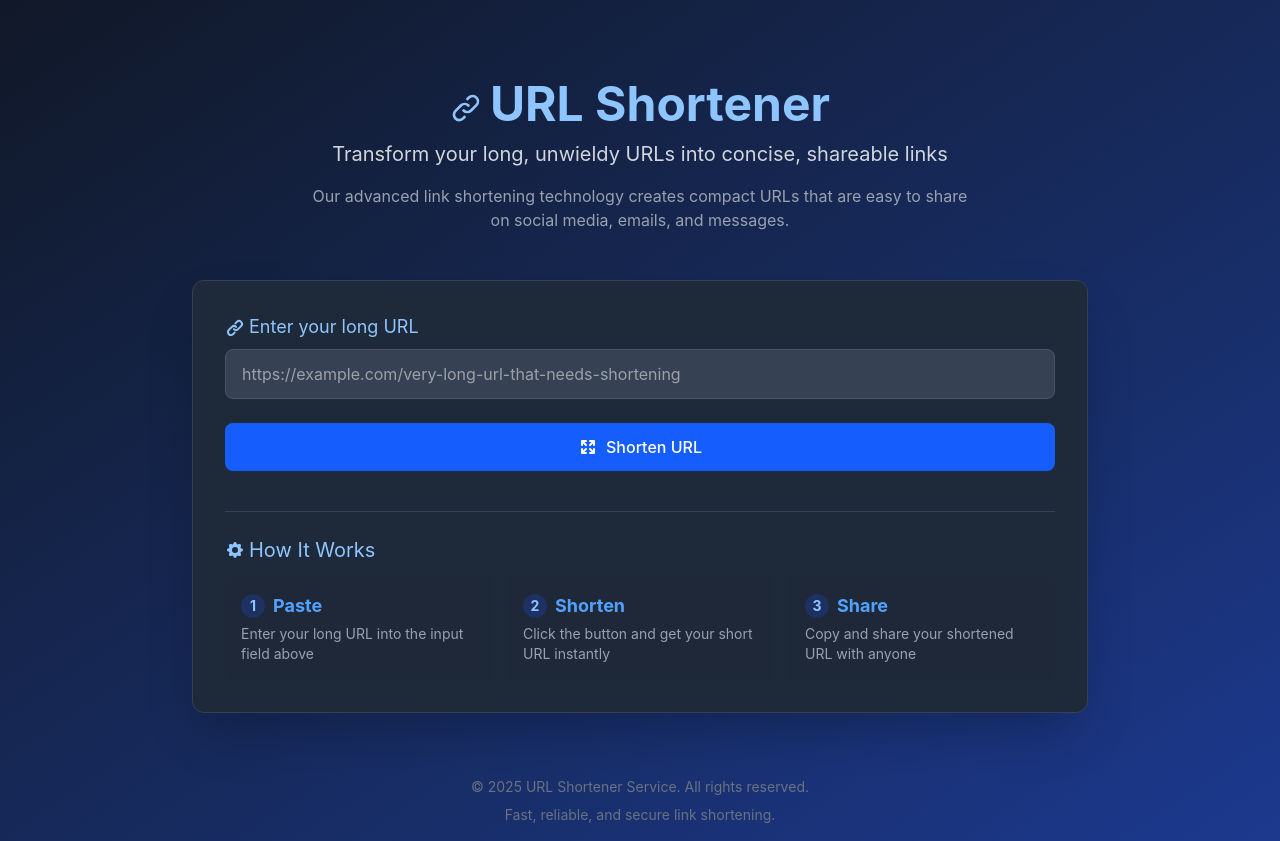
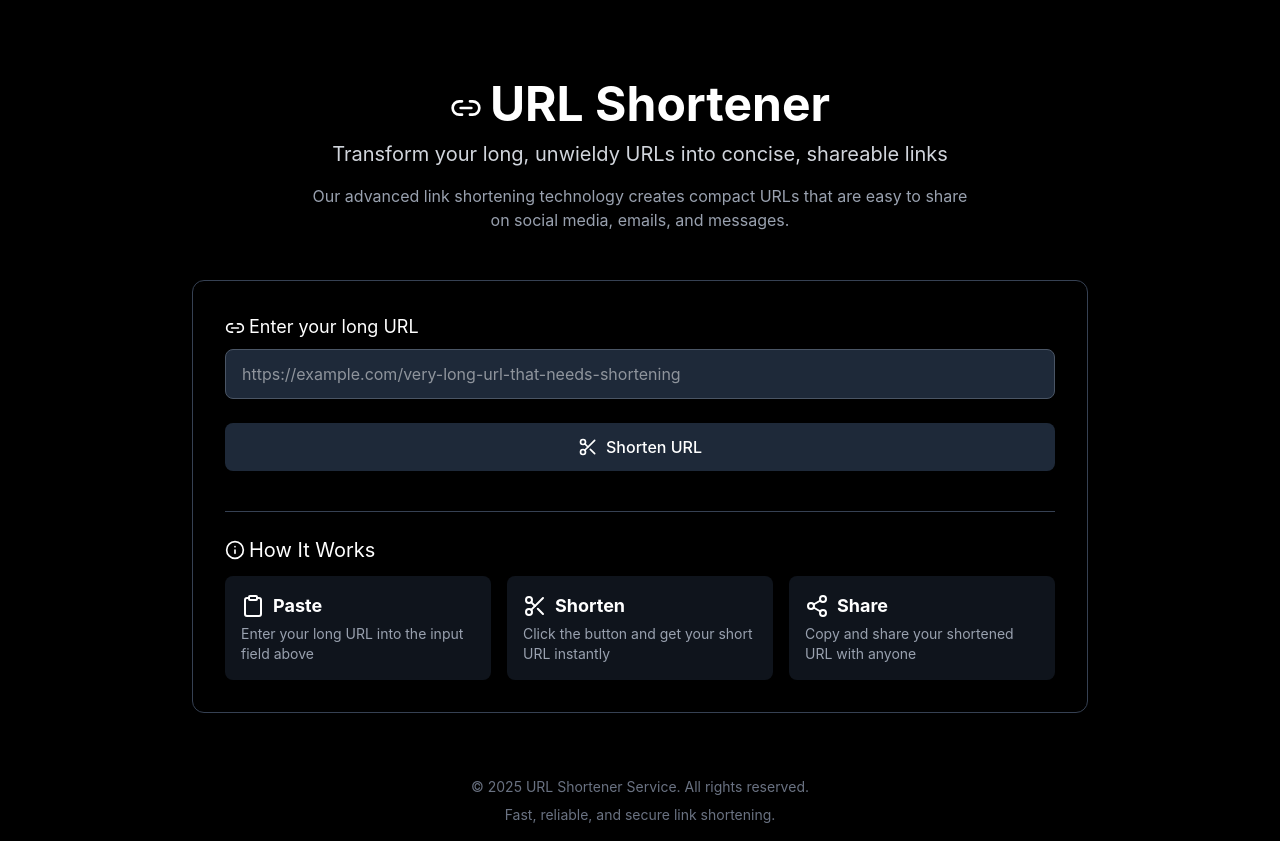
Before and after one commit to Luciferair/link-shortner, a React (Vite) app: page / in a window 1280 px wide. Built offline with nearby package versions, Linux system fonts and the light colour scheme.

Commit message:
improve the styling

```diff
--- a/package.json
+++ b/package.json
@@ -12,6 +12,7 @@
   "dependencies": {
     "@tailwindcss/vite": "^4.0.9",
     "framer-motion": "^12.4.7",
+    "lucide-react": "^0.477.0",
     "react": "^19.0.0",
     "react-dom": "^19.0.0",
     "react-router-dom": "^7.2.0",
--- a/src/pages/Home.tsx
+++ b/src/pages/Home.tsx
@@ -1,4 +1,17 @@
 import { useState, useEffect } from 'react'
+import {
+  Link2,
+  AlertCircle,
+  Loader2,
+  ExternalLink,
+  Copy,
+  Check,
+  Clipboard,
+  Scissors,
+  Share2,
+  Clock,
+  Info
+} from 'lucide-react'
 
 function Home() {
   const [url, setUrl] = useState('')
@@ -8,25 +21,23 @@ function Home() {
   const [toast, setToast] = useState({ show: false, message: '', type: '' })
   const [copied, setCopied] = useState(false)
 
-
   useEffect(() => {
     if (toast.show) {
       const timer = setTimeout(() => {
-        setToast({ show: false, message: '', type: '' });
-      }, 3000);
-      return () => clearTimeout(timer);
+        setToast({ show: false, message: '', type: '' })
+      }, 3000)
+      return () => clearTimeout(timer)
     }
-  }, [toast]);
-
+  }, [toast])
 
   useEffect(() => {
     if (copied) {
       const timer = setTimeout(() => {
-        setCopied(false);
-      }, 1500);
-      return () => clearTimeout(timer);
+        setCopied(false)
+      }, 1500)
+      return () => clearTimeout(timer)
     }
-  }, [copied]);
+  }, [copied])
 
   const handleShorten = async () => {
     if (!url) {
@@ -46,9 +57,9 @@ function Home() {
       const response = await fetch('http://localhost:8080/shorten', {
         method: 'POST',
         headers: {
-          'Content-Type': 'application/json',
+          'Content-Type': 'application/json'
         },
-        body: JSON.stringify({ URL: url }),
+        body: JSON.stringify({ URL: url })
       })
 
       const data = await response.json()
@@ -58,8 +69,8 @@ function Home() {
       }
 
       setShortUrl(data.ShortURL)
-    } catch (err: any) {
-      setError(err.message || 'Something went wrong')
+    } catch (err) {
+      setError(err instanceof Error ? err.message : 'Something went wrong')
     } finally {
       setLoading(false)
     }
@@ -68,11 +79,11 @@ function Home() {
   const handleCopy = () => {
     navigator.clipboard.writeText(shortUrl)
       .then(() => {
-        setCopied(true);
-        setToast({ show: true, message: 'URL copied to clipboard!', type: 'success' });
+        setCopied(true)
+        setToast({ show: true, message: 'URL copied to clipboard!', type: 'success' })
       })
       .catch(() => {
-        setToast({ show: true, message: 'Failed to copy', type: 'error' });
+        setToast({ show: true, message: 'Failed to copy', type: 'error' })
       })
   }
 
@@ -81,10 +92,9 @@ function Home() {
   }
 
   return (
-    <div className="min-h-screen bg-gradient-to-br from-gray-900 to-blue-900 p-3 md:p-4 text-gray-200">
-
+    <div className="min-h-screen bg-black p-3 md:p-4 text-white">
       {toast.show && (
-        <div className={`fixed top-4 right-4 px-4 py-2 rounded-md shadow-lg transition-all duration-300 transform translate-x-0 z-50 ${toast.type === 'success' ? 'bg-green-600' : 'bg-red-600'
+        <div className={`fixed top-4 right-4 px-4 py-2 rounded-md shadow-lg transition-all duration-300 z-50 ${toast.type === 'success' ? 'bg-green-600' : 'bg-red-600'
           }`}>
           {toast.message}
         </div>
@@ -92,74 +102,64 @@ function Home() {
 
       <div className="max-w-4xl mx-auto pt-8 md:pt-16">
         <div className="text-center mb-8 md:mb-12">
-          <h1 className="text-4xl md:text-5xl font-bold text-blue-300 mb-2 md:mb-3">
-            <svg xmlns="http://www.w3.org/2000/svg" className="h-8 w-8 inline-block mr-2" fill="none" viewBox="0 0 24 24" stroke="currentColor">
-              <path strokeLinecap="round" strokeLinejoin="round" strokeWidth={2} d="M13.828 10.172a4 4 0 00-5.656 0l-4 4a4 4 0 105.656 5.656l1.102-1.101m-.758-4.899a4 4 0 005.656 0l4-4a4 4 0 00-5.656-5.656l-1.1 1.1" />
-            </svg>
+          <h1 className="text-4xl md:text-5xl font-bold text-white mb-2 md:mb-3">
+            <Link2 className="h-8 w-8 inline-block mr-2" />
             URL Shortener
           </h1>
-          <p className="text-gray-300 text-lg md:text-xl">Transform your long, unwieldy URLs into concise, shareable links</p>
+          <p className="text-gray-300 text-lg md:text-xl">
+            Transform your long, unwieldy URLs into concise, shareable links
+          </p>
           <div className="mt-3 md:mt-4 mx-auto max-w-2xl px-2">
-            <p className="text-gray-400 text-sm md:text-base">Our advanced link shortening technology creates compact URLs that are easy to share on social media, emails, and messages.</p>
+            <p className="text-gray-400 text-sm md:text-base">
+              Our advanced link shortening technology creates compact URLs that are easy to share on social media, emails, and messages.
+            </p>
           </div>
         </div>
 
-        <div className="bg-gray-800 rounded-xl shadow-2xl p-4 md:p-8 border border-gray-700 transition-all hover:shadow-blue-900/20">
+        <div className="bg-black rounded-xl shadow-2xl p-4 md:p-8 border border-gray-700 transition-all hover:shadow-gray-700">
           <div className="mb-5 md:mb-6">
-            <label htmlFor="url" className="block text-blue-300 mb-2 text-base md:text-lg">
-              <svg xmlns="http://www.w3.org/2000/svg" className="h-5 w-5 inline-block mr-1" viewBox="0 0 20 20" fill="currentColor">
-                <path fillRule="evenodd" d="M12.586 4.586a2 2 0 112.828 2.828l-3 3a2 2 0 01-2.828 0 1 1 0 00-1.414 1.414 4 4 0 005.656 0l3-3a4 4 0 00-5.656-5.656l-1.5 1.5a1 1 0 101.414 1.414l1.5-1.5zm-5 5a2 2 0 012.828 0 1 1 0 101.414-1.414 4 4 0 00-5.656 0l-3 3a4 4 0 105.656 5.656l1.5-1.5a1 1 0 10-1.414-1.414l-1.5 1.5a2 2 0 11-2.828-2.828l3-3z" clipRule="evenodd" />
-              </svg>
+            <label htmlFor="url" className="block text-white mb-2 text-base md:text-lg">
+              <Link2 className="h-5 w-5 inline-block mr-1" />
               Enter your long URL
             </label>
             <input
               type="text"
               id="url"
-              className="w-full px-3 md:px-4 py-2 md:py-3 border border-gray-600 rounded-lg focus:outline-none focus:ring-2 focus:ring-blue-500 bg-gray-700 text-white text-sm md:text-base"
+              className="w-full px-3 md:px-4 py-2 md:py-3 border border-gray-600 rounded-lg focus:outline-none focus:ring-2 focus:ring-white bg-gray-800 text-white text-sm md:text-base"
               placeholder="https://example.com/very-long-url-that-needs-shortening"
               value={url}
               onChange={(e) => setUrl(e.target.value)}
             />
             {error && (
               <p className="text-red-400 mt-2 text-xs md:text-sm flex items-center">
-                <svg xmlns="http://www.w3.org/2000/svg" className="h-4 w-4 mr-1" viewBox="0 0 20 20" fill="currentColor">
-                  <path fillRule="evenodd" d="M18 10a8 8 0 11-16 0 8 8 0 0116 0zm-7 4a1 1 0 11-2 0 1 1 0 012 0zm-1-9a1 1 0 00-1 1v4a1 1 0 102 0V6a1 1 0 00-1-1z" clipRule="evenodd" />
-                </svg>
+                <AlertCircle className="h-4 w-4 mr-1" />
                 {error}
               </p>
             )}
           </div>
 
           <button
-            className="w-full bg-blue-600 hover:bg-blue-700 text-white font-medium py-2 md:py-3 px-4 rounded-lg transition-colors disabled:bg-blue-800 disabled:text-blue-200 transform hover:translate-y-[-1px] active:translate-y-[0px] flex items-center justify-center"
+            className="w-full bg-gray-800 hover:bg-gray-700 text-white font-medium py-2 md:py-3 px-4 rounded-lg transition-colors disabled:bg-gray-600 disabled:text-gray-400 transform hover:-translate-y-1 active:translate-y-0 flex items-center justify-center"
             onClick={handleShorten}
             disabled={loading}
           >
             {loading ? (
               <span className="flex items-center justify-center">
-                <svg className="animate-spin -ml-1 mr-2 h-5 w-5 text-white" xmlns="http://www.w3.org/2000/svg" fill="none" viewBox="0 0 24 24">
-                  <circle className="opacity-25" cx="12" cy="12" r="10" stroke="currentColor" strokeWidth="4"></circle>
-                  <path className="opacity-75" fill="currentColor" d="M4 12a8 8 0 018-8V0C5.373 0 0 5.373 0 12h4zm2 5.291A7.962 7.962 0 014 12H0c0 3.042 1.135 5.824 3 7.938l3-2.647z"></path>
-                </svg>
+                <Loader2 className="animate-spin -ml-1 mr-2 h-5 w-5 text-white" />
                 Processing...
               </span>
             ) : (
               <span className="flex items-center">
-                <svg xmlns="http://www.w3.org/2000/svg" className="h-5 w-5 mr-2" viewBox="0 0 20 20" fill="currentColor">
-                  <path fillRule="evenodd" d="M3 4a1 1 0 011-1h4a1 1 0 010 2H6.414l2.293 2.293a1 1 0 11-1.414 1.414L5 6.414V8a1 1 0 01-2 0V4zm9 1a1 1 0 010-2h4a1 1 0 011 1v4a1 1 0 01-2 0V6.414l-2.293 2.293a1 1 0 11-1.414-1.414L13.586 5H12zm-9 7a1 1 0 012 0v1.586l2.293-2.293a1 1 0 111.414 1.414L6.414 15H8a1 1 0 010 2H4a1 1 0 01-1-1v-4zm13-1a1 1 0 011 1v4a1 1 0 01-1 1h-4a1 1 0 010-2h1.586l-2.293-2.293a1 1 0 111.414-1.414L15 13.586V12a1 1 0 011-1z" clipRule="evenodd" />
-                </svg>
+                <Scissors className="h-5 w-5 mr-2" />
                 Shorten URL
               </span>
             )}
           </button>
 
           {shortUrl && (
-            <div className="mt-6 md:mt-8 p-4 md:p-6 bg-gray-700 rounded-lg border border-gray-600">
-              <p className="text-blue-300 mb-2 md:mb-3 font-medium flex items-center">
-                <svg xmlns="http://www.w3.org/2000/svg" className="h-5 w-5 mr-1" viewBox="0 0 20 20" fill="currentColor">
-                  <path d="M11 3a1 1 0 100 2h2.586l-6.293 6.293a1 1 0 101.414 1.414L15 6.414V9a1 1 0 102 0V4a1 1 0 00-1-1h-5z" />
-                  <path d="M5 5a2 2 0 00-2 2v8a2 2 0 002 2h8a2 2 0 002-2v-3a1 1 0 10-2 0v3H5V7h3a1 1 0 000-2H5z" />
-                </svg>
+            <div className="mt-6 md:mt-8 p-4 md:p-6 bg-gray-800 rounded-lg border border-gray-700">
+              <p className="text-white mb-2 md:mb-3 font-medium flex items-center">
+                <ExternalLink className="h-5 w-5 mr-1" />
                 Your shortened URL is ready:
               </p>
               <div className="flex items-center">
@@ -167,28 +167,21 @@ function Home() {
                   type="text"
                   value={shortUrl}
                   readOnly
-                  className="flex-1 p-2 md:p-3 border border-gray-600 rounded-l-lg focus:outline-none bg-gray-800 text-blue-200 text-sm md:text-base"
+                  className="flex-1 p-2 md:p-3 border border-gray-600 rounded-l-lg focus:outline-none bg-gray-900 text-white text-sm md:text-base"
                 />
                 <button
                   onClick={handleCopy}
-                  className={`px-3 md:px-5 py-2 md:py-3 border-t border-r border-b border-gray-600 rounded-r-lg transition-colors flex items-center ${copied
-                    ? 'bg-green-600 hover:bg-green-700'
-                    : 'bg-gray-600 hover:bg-gray-500'
+                  className={`px-3 md:px-5 py-2 md:py-3 border-t border-r border-b border-gray-600 rounded-r-lg transition-colors flex items-center ${copied ? 'bg-green-600 hover:bg-green-500' : 'bg-gray-600 hover:bg-gray-500'
                     }`}
                 >
                   {copied ? (
                     <>
-                      <svg xmlns="http://www.w3.org/2000/svg" className="h-5 w-5 mr-1" viewBox="0 0 20 20" fill="currentColor">
-                        <path fillRule="evenodd" d="M16.707 5.293a1 1 0 010 1.414l-8 8a1 1 0 01-1.414 0l-4-4a1 1 0 011.414-1.414L8 12.586l7.293-7.293a1 1 0 011.414 0z" clipRule="evenodd" />
-                      </svg>
+                      <Check className="h-5 w-5 mr-1" />
                       Copied
                     </>
                   ) : (
                     <>
-                      <svg xmlns="http://www.w3.org/2000/svg" className="h-5 w-5 mr-1" viewBox="0 0 20 20" fill="currentColor">
-                        <path d="M8 2a1 1 0 000 2h2a1 1 0 100-2H8z" />
-                        <path d="M3 5a2 2 0 012-2 3 3 0 003 3h2a3 3 0 003-3 2 2 0 012 2v6h-4.586l1.293-1.293a1 1 0 00-1.414-1.414l-3 3a1 1 0 000 1.414l3 3a1 1 0 001.414-1.414L10.414 13H15v3a2 2 0 01-2 2H5a2 2 0 01-2-2V5zM15 11h2a1 1 0 110 2h-2v-2z" />
-                      </svg>
+                      <Copy className="h-5 w-5 mr-1" />
                       Copy
                     </>
                   )}
@@ -196,52 +189,52 @@ function Home() {
               </div>
               <div className="mt-3 md:mt-4 flex flex-col md:flex-row justify-between items-start md:items-center space-y-2 md:space-y-0">
                 <div className="text-red-300 text-xs md:text-sm flex items-center">
-                  <svg xmlns="http://www.w3.org/2000/svg" className="h-4 w-4 mr-1" viewBox="0 0 20 20" fill="currentColor">
-                    <path fillRule="evenodd" d="M10 18a8 8 0 100-16 8 8 0 000 16zm1-12a1 1 0 10-2 0v4a1 1 0 00.293.707l2.828 2.829a1 1 0 101.415-1.415L11 9.586V6z" clipRule="evenodd" />
-                  </svg>
+                  <Clock className="h-4 w-4 mr-1" />
                   The URL will expire after 48 hours
                 </div>
                 <button
                   onClick={handleOpen}
-                  className="text-blue-400 hover:text-blue-300 transition-colors flex items-center text-sm md:text-base"
+                  className="text-gray-300 hover:text-gray-200 transition-colors flex items-center text-sm md:text-base"
                 >
                   Open Link
-                  <svg xmlns="http://www.w3.org/2000/svg" className="h-4 w-4 ml-1" fill="none" viewBox="0 0 24 24" stroke="currentColor">
-                    <path strokeLinecap="round" strokeLinejoin="round" strokeWidth={2} d="M10 6H6a2 2 0 00-2 2v10a2 2 0 002 2h10a2 2 0 002-2v-4M14 4h6m0 0v6m0-6L10 14" />
-                  </svg>
+                  <ExternalLink className="h-4 w-4 ml-1" />
                 </button>
               </div>
             </div>
           )}
 
           <div className="mt-8 md:mt-10 border-t border-gray-700 pt-4 md:pt-6">
-            <h2 className="text-lg md:text-xl text-blue-300 mb-2 md:mb-3 flex items-center">
-              <svg xmlns="http://www.w3.org/2000/svg" className="h-5 w-5 mr-1" viewBox="0 0 20 20" fill="currentColor">
-                <path fillRule="evenodd" d="M11.49 3.17c-.38-1.56-2.6-1.56-2.98 0a1.532 1.532 0 01-2.286.948c-1.372-.836-2.942.734-2.106 2.106.54.886.061 2.042-.947 2.287-1.561.379-1.561 2.6 0 2.978a1.532 1.532 0 01.947 2.287c-.836 1.372.734 2.942 2.106 2.106a1.532 1.532 0 012.287.947c.379 1.561 2.6 1.561 2.978 0a1.533 1.533 0 012.287-.947c1.372.836 2.942-.734 2.106-2.106a1.533 1.533 0 01.947-2.287c1.561-.379 1.561-2.6 0-2.978a1.532 1.532 0 01-.947-2.287c.836-1.372-.734-2.942-2.106-2.106a1.532 1.532 0 01-2.287-.947zM10 13a3 3 0 100-6 3 3 0 000 6z" clipRule="evenodd" />
-              </svg>
+            <h2 className="text-lg md:text-xl text-white mb-2 md:mb-3 flex items-center">
+              <Info className="h-5 w-5 mr-1" />
               How It Works
             </h2>
-            <div className="grid grid-cols-1 sm:grid-cols-3 gap-3 md:gap-4 text-gray-400">
+            <div className="grid grid-cols-1 sm:grid-cols-3 gap-3 md:gap-4">
               <div className="p-3 md:p-4 bg-gray-800/50 rounded-lg">
-                <div className="text-blue-400 font-bold mb-1 text-base md:text-lg flex items-center">
-                  <span className="bg-blue-900/50 text-blue-300 rounded-full w-6 h-6 flex items-center justify-center text-sm mr-2">1</span>
+                <div className="text-white font-bold mb-1 text-base md:text-lg flex items-center">
+                  <Clipboard className="h-6 w-6 text-white mr-2" />
                   Paste
                 </div>
-                <p className="text-xs md:text-sm">Enter your long URL into the input field above</p>
+                <p className="text-xs md:text-sm text-gray-400">
+                  Enter your long URL into the input field above
+                </p>
               </div>
               <div className="p-3 md:p-4 bg-gray-800/50 rounded-lg">
-                <div className="text-blue-400 font-bold mb-1 text-base md:text-lg flex items-center">
-                  <span className="bg-blue-900/50 text-blue-300 rounded-full w-6 h-6 flex items-center justify-center text-sm mr-2">2</span>
+                <div className="text-white font-bold mb-1 text-base md:text-lg flex items-center">
+                  <Scissors className="h-6 w-6 text-white mr-2" />
                   Shorten
                 </div>
-                <p className="text-xs md:text-sm">Click the button and get your short URL instantly</p>
+                <p className="text-xs md:text-sm text-gray-400">
+                  Click the button and get your short URL instantly
+                </p>
               </div>
               <div className="p-3 md:p-4 bg-gray-800/50 rounded-lg">
-                <div className="text-blue-400 font-bold mb-1 text-base md:text-lg flex items-center">
-                  <span className="bg-blue-900/50 text-blue-300 rounded-full w-6 h-6 flex items-center justify-center text-sm mr-2">3</span>
+                <div className="text-white font-bold mb-1 text-base md:text-lg flex items-center">
+                  <Share2 className="h-6 w-6 text-white mr-2" />
                   Share
                 </div>
-                <p className="text-xs md:text-sm">Copy and share your shortened URL with anyone</p>
+                <p className="text-xs md:text-sm text-gray-400">
+                  Copy and share your shortened URL with anyone
+                </p>
               </div>
             </div>
           </div>
```
Also changed, not shown: src/pages/NotFound.tsx (+6 -7 lines), src/pages/Url.tsx (+3 -4 lines), 1 other file (tests, documents, lock files or other folders).
